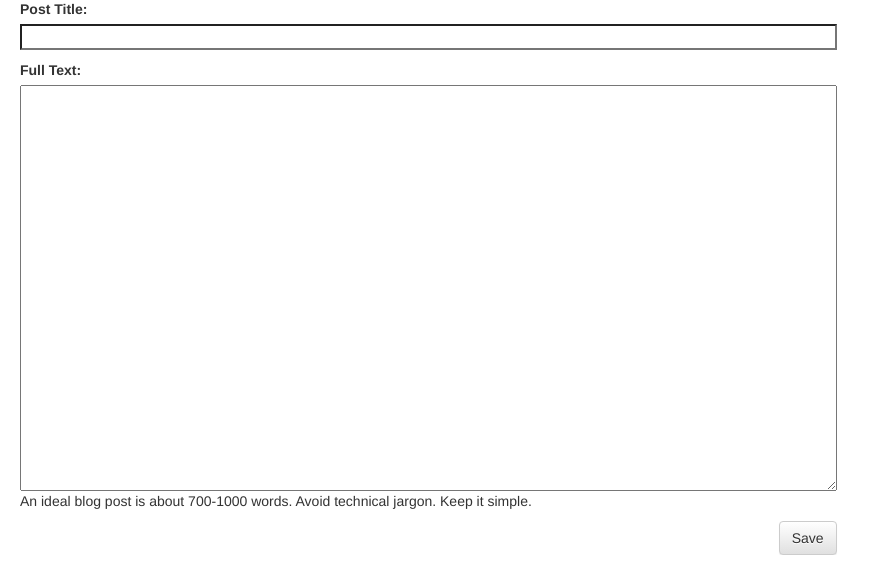
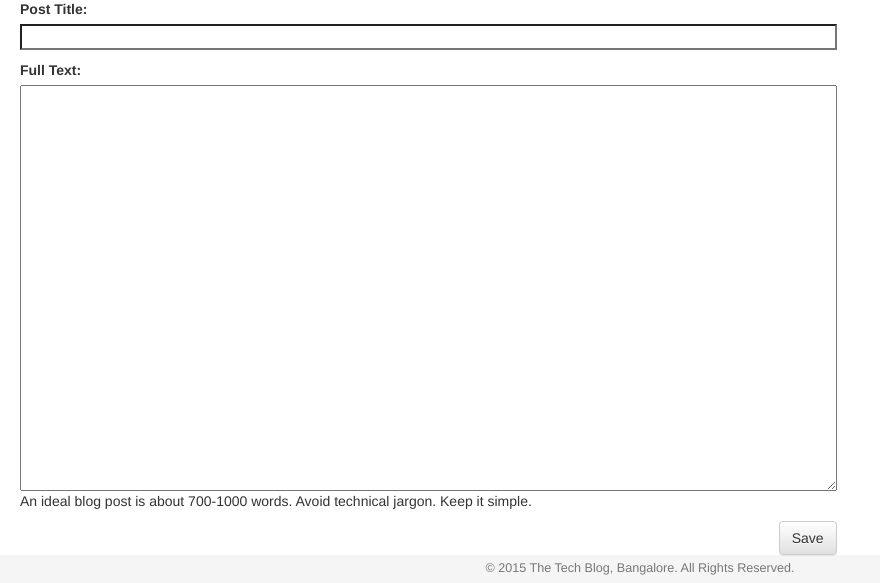
Before and after one commit to DevopediaOrg/django-basic, a Django app: page /post/new/ in a window 1280 px wide. Shown: the part 580-1163 px from the top of the page, without its empty margins (0-880 px from the left). Before the commit the page ends 1135 px from the top, so only its background shows below. Run offline with Django 3.2, Linux system fonts and the light colour scheme; the visitor is signed in with stand-in values (Sample User, id 1); some libraries are stand-ins or nearby versions.

Commit message:
Added page footer.

```diff
--- a/blog/static/css/blog.css
+++ b/blog/static/css/blog.css
@@ -16,6 +16,15 @@
     color: #FFF;
     font-size: 36pt;
     text-decoration: none;
+}
+
+.footer {
+    font-size: 0.9em;
+    color: #777;
+    text-align: center;
+    background-color: #f5f5f5;
+    padding: 5px;
+    margin-top: 0px;
 }
 
 .content {
--- a/blog/templates/blog/base.html
+++ b/blog/templates/blog/base.html
@@ -36,5 +36,10 @@
                 </div>
             </div>
         </div>
+
+        <!-- Footer -->
+        <div class="footer">
+            &copy; 2015 The Tech Blog, Bangalore. All Rights Reserved.
+        </div>
     </body>
 </html>
```
